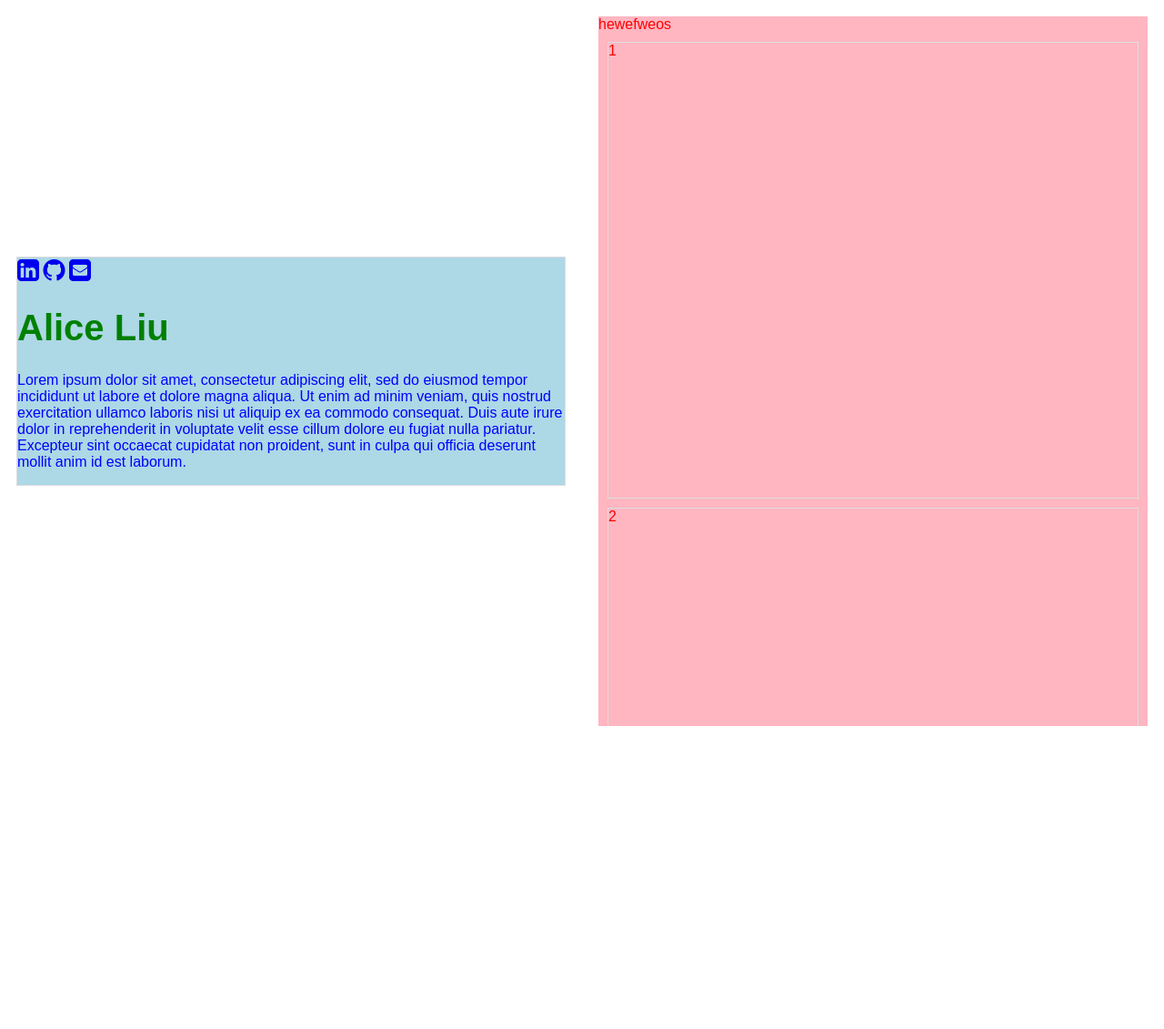
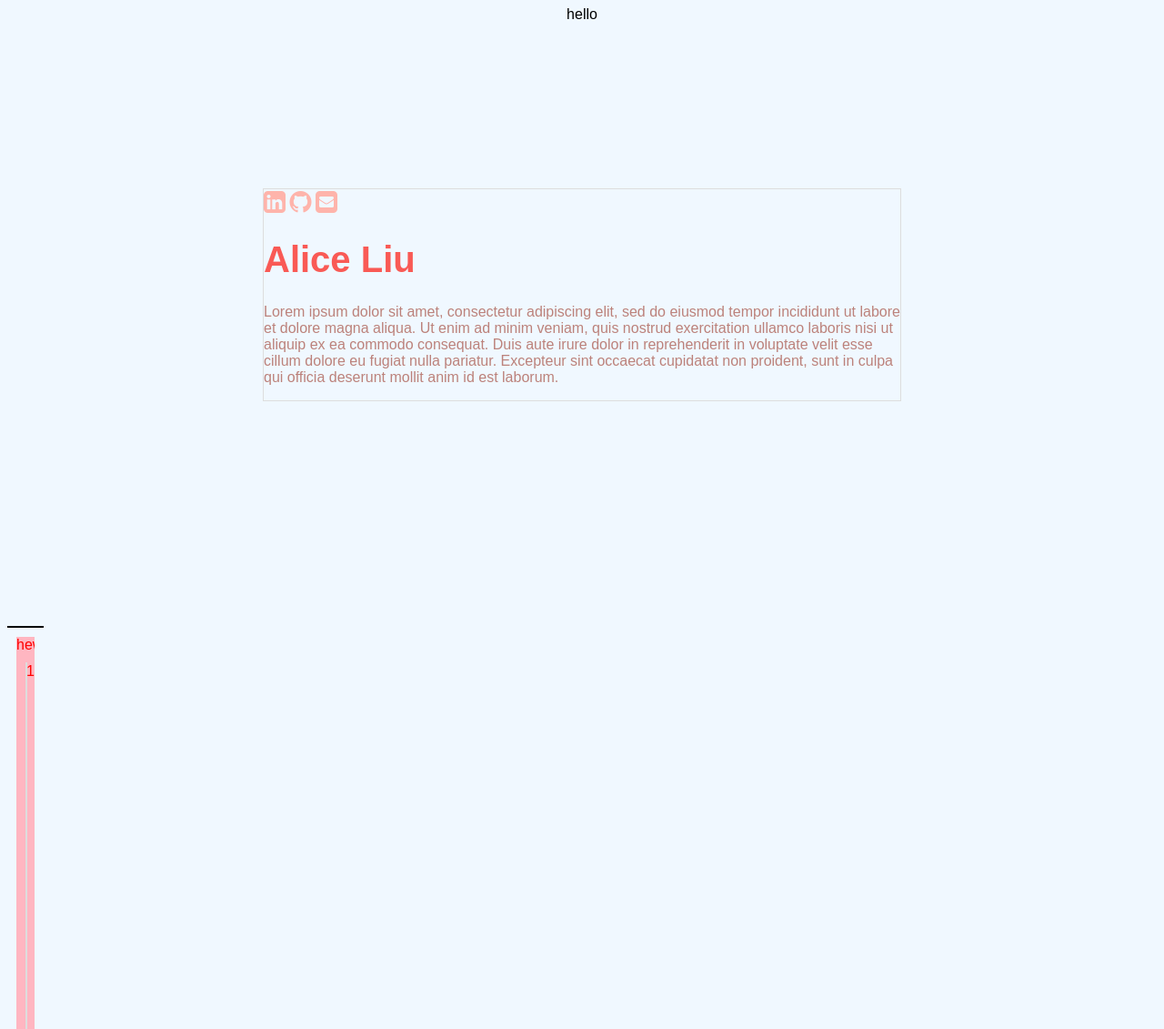
Before and after one commit to alicemliu/alicemliu.github.io, a plain HTML site: page index.html in a window 1280 px wide. Shown: the top 1131 px of the page at 91% size. Before the commit the page ends 816 px from the top, so only its background shows below. Drawn offline with nearby package versions, Linux system fonts and the light colour scheme.

Commit message:
single column and colors added

```diff
--- a/css/style.css
+++ b/css/style.css
@@ -1,50 +1,54 @@
 body {
   font-family: sans-serif;
+  background-color: aliceblue;
 }
 
-@media (min-width: 768px) {
+.grid {
+  display: grid;
+  grid-template-columns: 1fr;
+  grid-column-gap: 1em;
+  grid-template-rows: 1em repeat(2, 75vh);
+  grid-template-areas:
+    "header"
+    "about"
+    "main";
+  justify-content: center;
+}
+
+/*@media (min-width: 768px) {
+
+}*/
+
+/*@media (min-width: 320px) and (max-width: 767px) {
   .grid {
     display: grid;
-    grid-template-columns: 1fr 1fr;
-    grid-column-gap: 1em;
-    grid-template-rows: 100vh;
     grid-template-areas:
-      "nav main";
+      "header"
+      "about"
+      "main";
     justify-content: center;
   }
 }
-
-@media (min-width: 320px) and (max-width: 767px) {
-  .grid {
-    display: grid;
-    grid-template-areas:
-      "nav"
-      "main";
-  }
+*/
+.header {
+  grid-area: header;
+  display: flex;
+  justify-self: center;
+  align-self: center;
+  height: ;
 }
 
 .about {
-  grid-area: nav;
+  grid-area: about;
+  max-width: 700px;
 
-  background-color: lightblue;
+  /*background-color: lightblue;*/
   border: 1px solid #ddd;
 
-  justify-self: stretch;
+  justify-self: center;
   align-self: center;
 
   margin: 10px;
-}
-
-h1 {
-  color: green;
-  font-size: 2.5em;
-}
-
-p {
-  color: blue;
-}
-
-.icons {
 }
 
 .content {
@@ -56,6 +60,44 @@ p {
   margin: 10px;
 }
 
+h1 {
+  color: #F95A55;
+  font-size: 2.5em;
+}
+
+p {
+  color: #BC827B;
+}
+
+line {
+  margin-top: 4rem;
+  margin-bottom: 6rem;
+  border-width: 0;
+  border-top: 2px solid #000;
+  width: 40px;
+  text-align: left;
+  margin-left: 0;
+}
+
+a:link {
+  color: #FEB4AB;
+}
+
+a:visited {
+  color: #FEB4AB;
+}
+
+a:hover {
+  color: #FDD0CA;
+}
+
+a:active {
+  color: #FDD0CA;
+}
+
+.icons {
+}
+
 .card {
   height: 500px;
   border: 1px solid #ddd;
--- a/index.html
+++ b/index.html
@@ -18,22 +18,31 @@
 <body>
 
   <div class="grid">
+    <div class="header">hello</div>
+
     <div class="about">
+
       <div class="icons">
         <a href="https://www.linkedin.com/in/alicemliu/"><i class="fa fa-linkedin-square" style="font-size:28px"></i></a>
         <a href="https://www.github.com/alicemliu/"><i class="fa fa-github" style="font-size:28px"></i></a>
         <a href="mailto:alicemliu@gmail.com"><i class="fa fa-envelope-square" style="font-size:28px"></i></a>
       </div>
+
       <h1>Alice Liu</h1>
       <p>
         Lorem ipsum dolor sit amet, consectetur adipiscing elit, sed do eiusmod tempor incididunt ut labore et dolore magna aliqua. Ut enim ad minim veniam, quis nostrud exercitation ullamco laboris nisi ut aliquip ex ea commodo consequat. Duis aute irure dolor in reprehenderit in voluptate velit esse cillum dolore eu fugiat nulla pariatur. Excepteur sint occaecat cupidatat non proident, sunt in culpa qui officia deserunt mollit anim id est laborum.
       </p>
+
     </div>
+
+    <line>
+
     <div class="content">hewefweos
       <div class="card">1</div>
       <div class="card">2</div>
       <div class="card">3</div>
     </div>
+
   </div>
 
 
```
